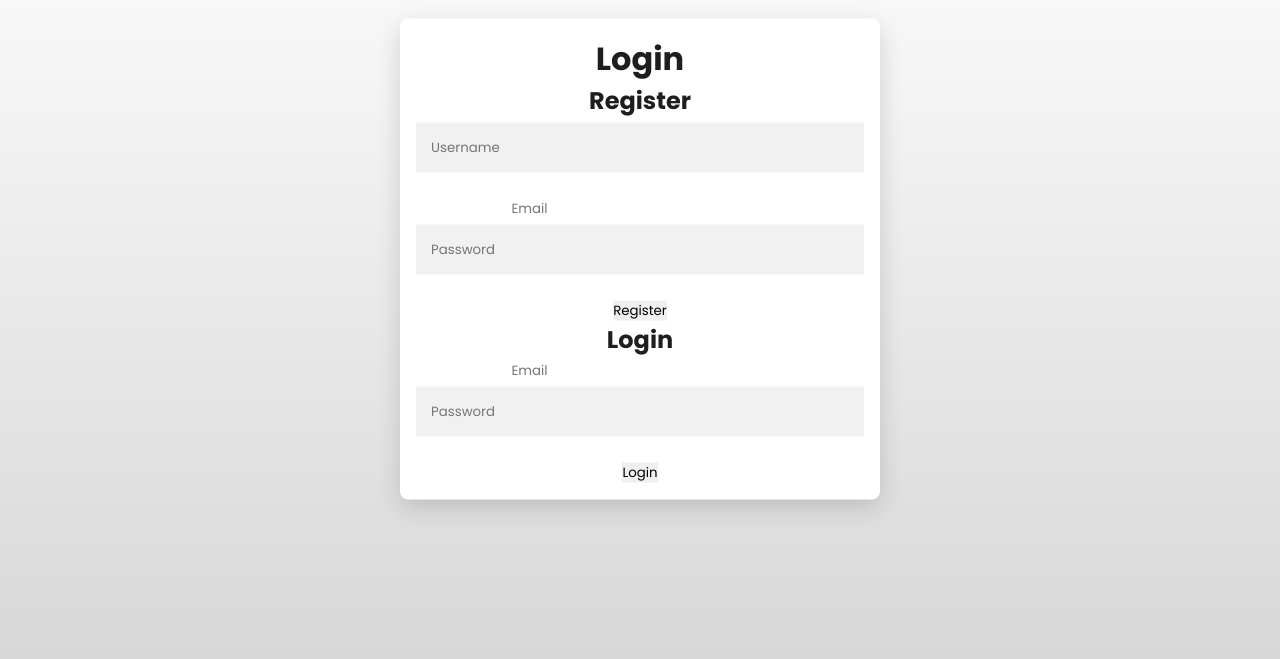
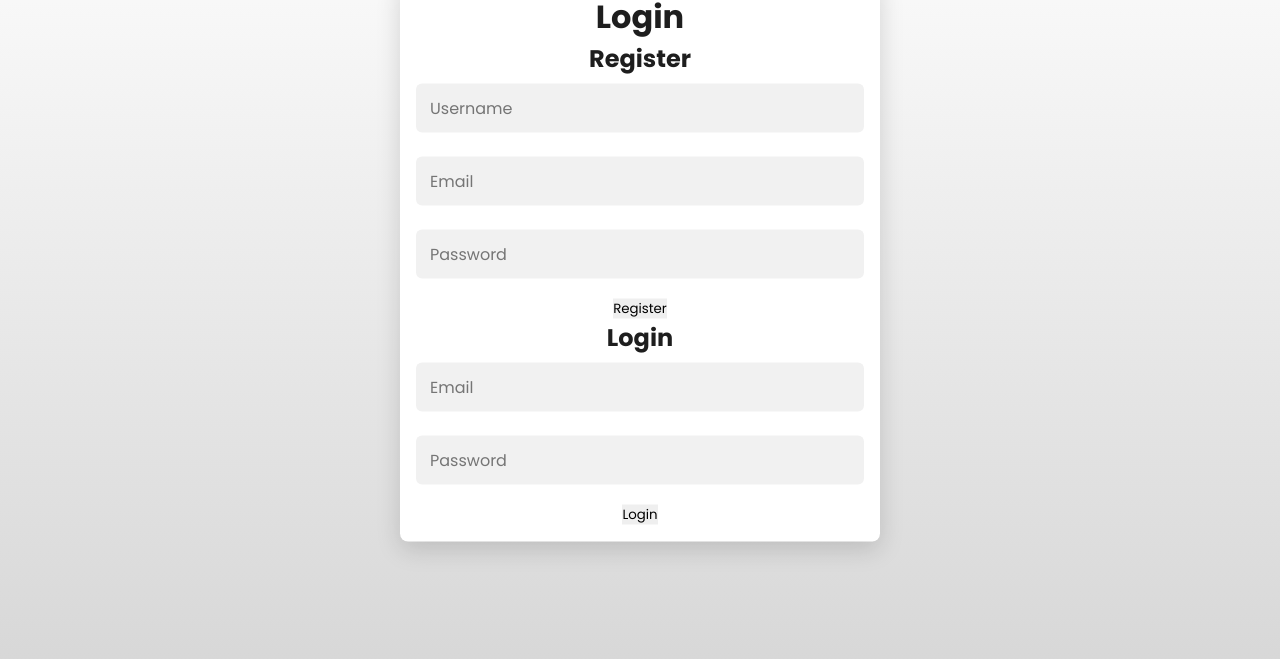
Before and after one commit to garethS-debug/Blog-Application, a website: page index.html in a window 1280 px wide. Both pictures are taken after a click on the link "Login". Shown: the part 141-800 px from the top of the page. Drawn offline with Linux system fonts and the light colour scheme; no server answers.

Commit message:
Form fixes

```diff
--- a/css/style.css
+++ b/css/style.css
@@ -698,17 +698,19 @@ body {
   padding: 0;
   box-sizing: border-box;
 }
-/* Full-width input fields */
-.form-container input[type=text], .form-container input[type=password] {
+/* Full-width input fields (include email and textarea to match styles) */
+.form-container input[type=text], .form-container input[type=password], .form-container input[type=email], .form-container textarea {
   width: 100%;
-  padding: 15px;
-  margin: 5px 0 22px 0;
+  padding: 12px 14px;
+  margin: 8px 0 16px 0;
   border: none;
   background: #f1f1f1;
+  border-radius: 6px;
+  font-size: 1rem;
 }
 
 /* When the inputs get focus, do something */
-.form-container input[type=text]:focus, .form-container input[type=password]:focus {
+.form-container input[type=text]:focus, .form-container input[type=password]:focus, .form-container input[type=email]:focus, .form-container textarea:focus {
   background-color: #ddd;
   outline: none;
 }
@@ -799,8 +801,9 @@ body {
 .dropbtn {
   background-color: #04AA6D;
   color: white;
-  padding: 16px;
-  font-size: 16px;
+  padding: 8px 12px;
+  font-size: 14px;
+  border-radius: 6px;
   border: none;
   cursor: pointer;
 }
```
